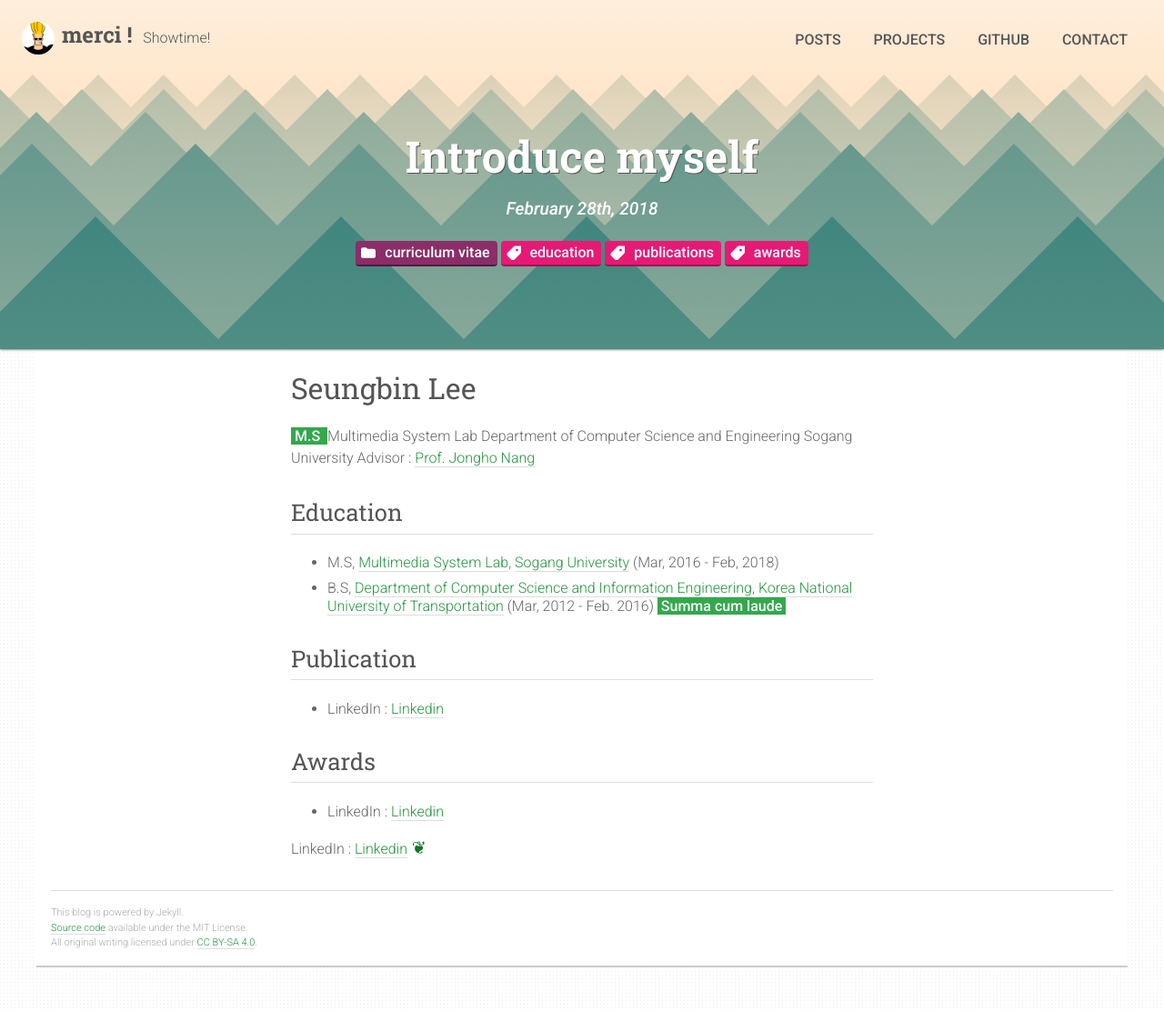
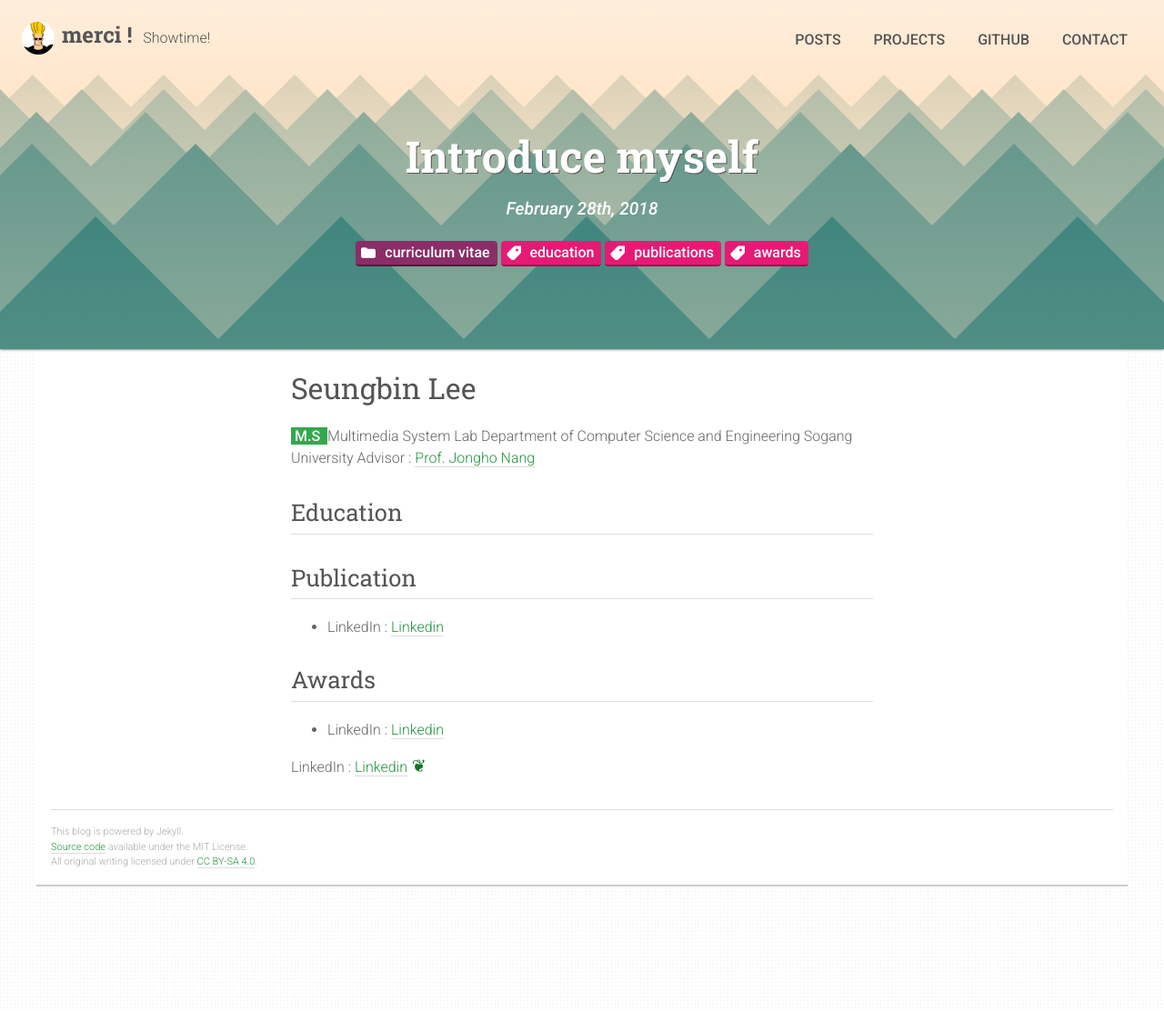
Before and after one commit to mercileesb/mercileesb.github.io, a Jekyll site: the page built from _posts/2018-02-28-CV.md, in a window 1280 px wide. Shown: the whole page at 91% size. Built offline with Jekyll 4.4.1, drawn with Linux system fonts in a browser that asks for light colours; after the commit the page ends 1023 px from its top, so only the background shows below that.

Commit message:
Update 2018-02-28-CV.md

```diff
--- a/_posts/2018-02-28-CV.md
+++ b/_posts/2018-02-28-CV.md
@@ -20,8 +20,7 @@ Advisor : [Prof. Jongho Nang][pr]
 
 ## Education
 ----------------------------------------
-* M.S, [Multimedia System Lab][mm], [Sogang University][un] (Mar, 2016 - Feb, 2018)
-* B.S, [Department of Computer Science and Information Engineering][bs], [Korea National University of Transportation][bu] (Mar, 2012 - Feb. 2016) <mark> Summa cum laude </mark>
+
 
 ## Publication
 ----------------------------------------
```
